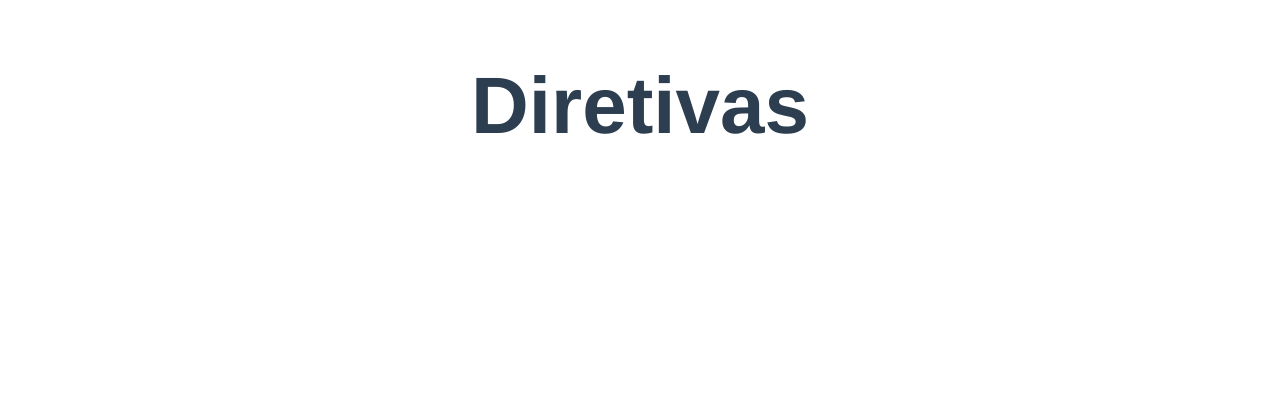
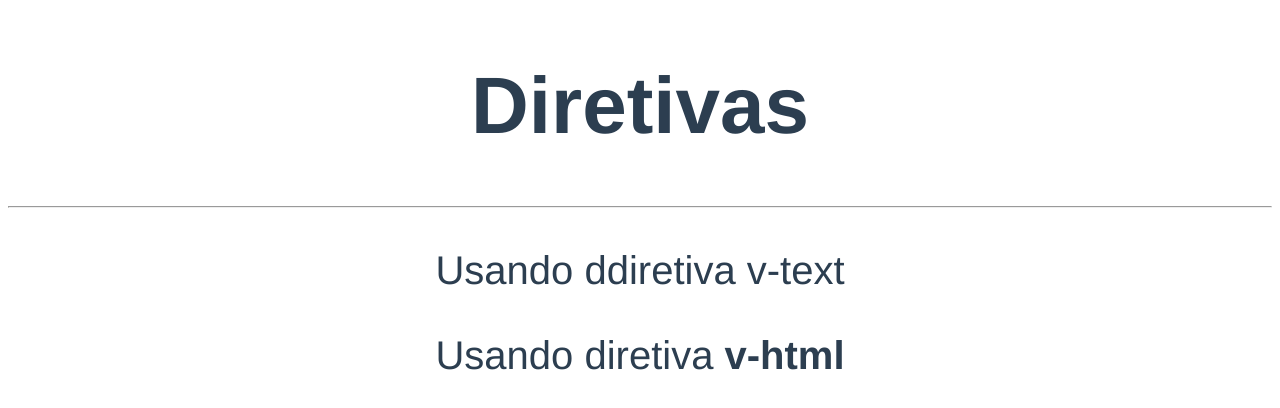
Before and after one commit to JFmaia/curso_vue, a Vue app in the folder diretivas/diretivas-exercicios/: page / in a window 1280 px wide. Shown: the top 408 px of the page. Built offline with nearby package versions, Linux system fonts and the light colour scheme.

Commit message:
chore: Utilizando diretivas e como cria-las.

```diff
--- a/diretivas/diretivas-exercicios/src/App.vue
+++ b/diretivas/diretivas-exercicios/src/App.vue
@@ -1,6 +1,11 @@
 <template>
 	<div id="app">
 		<h1>Diretivas</h1>
+		<hr>
+		<!--PEGA o texto ou codigo esperado e coloca na tag em questão-->
+		<p v-text="'Usando ddiretiva v-text'"></p>
+		<!--PEGA o texto ou codigo com html e executa as tags htmls-->
+		<p v-html="'Usando diretiva <strong>v-html</strong>'"></p>
 	</div>
 </template>
 
--- a/diretivas/diretivas-exercicios/src/main.js
+++ b/diretivas/diretivas-exercicios/src/main.js
@@ -3,6 +3,10 @@ import App from './App.vue'
 
 Vue.config.productionTip = false
 
+Vue.directive('destaque',{
+
+})
+
 new Vue({
 	render: h => h(App),
 }).$mount('#app')
```
